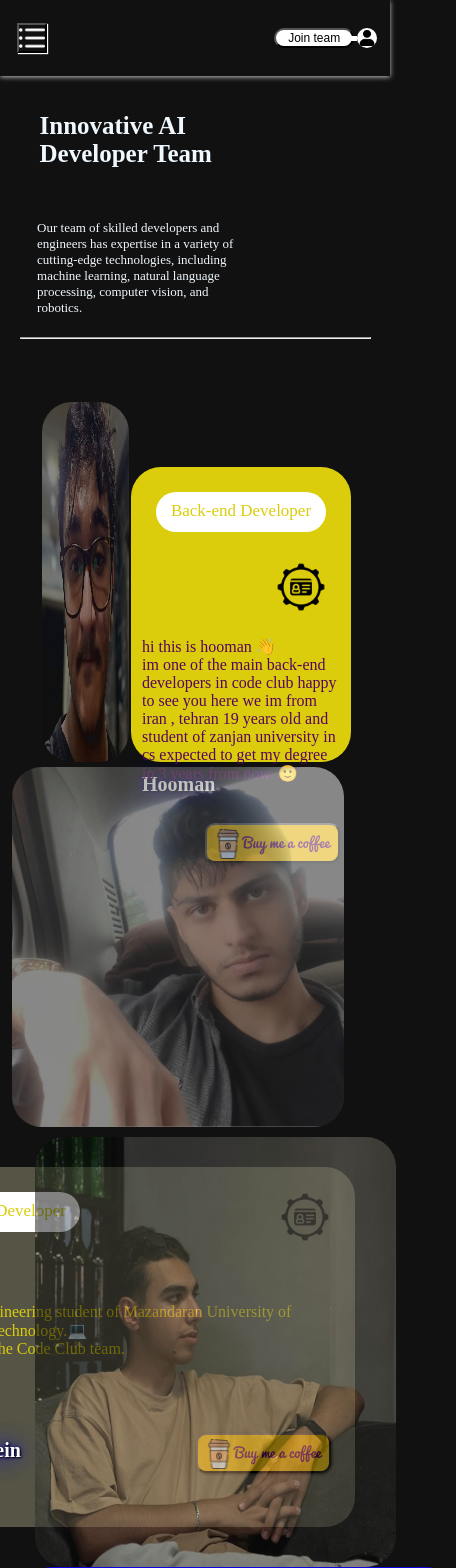
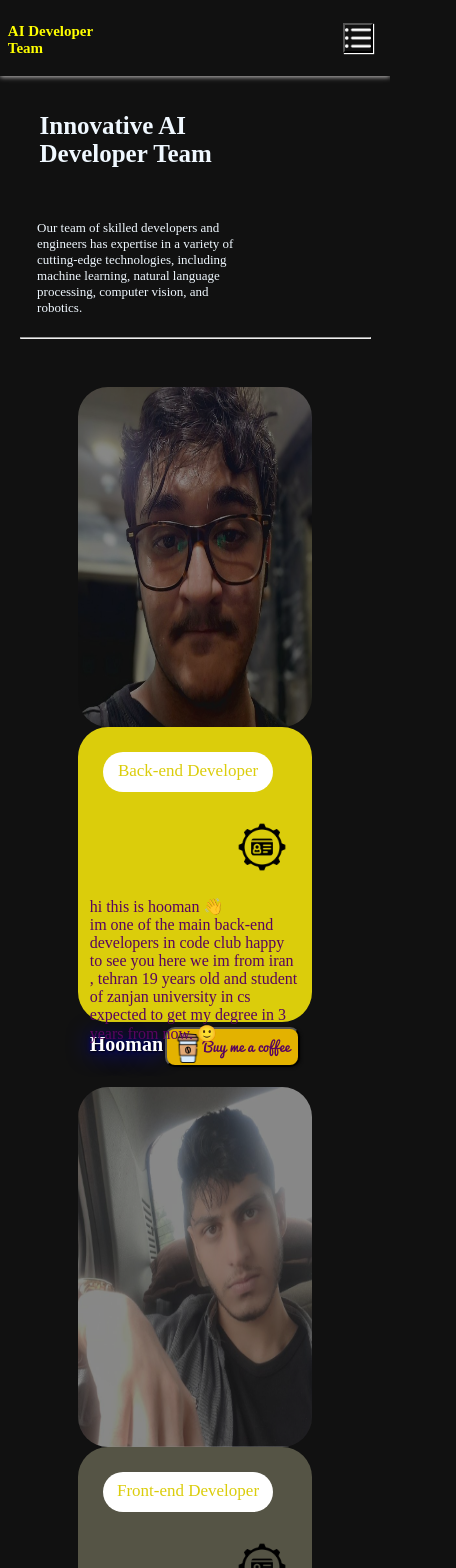
Before and after one commit to github-amirhossein/simple-dev-blog, a React (Vite) app: page / in a window 390 px wide. Shown: the top 1568 px of the page, 456 px wide, since content can reach past the window. Built offline with nearby package versions, Linux system fonts and the light colour scheme.

Commit message:
Update App.css

```diff
--- a/src/App.css
+++ b/src/App.css
@@ -161,21 +161,19 @@ a{
 .box-about{
     width: 100%;
     padding:0 0 5% 0%;
-    height: auto;
+    height: 1600px;
 
 }
 .body-about-developer{
-    width: 80%;
+    width: 90%;
     padding:0% 2% 0 2% ;
-    display: flex;
-    margin-left: 8%;
+    margin-left: 7%;
     height: 400px;
 
 }
 .about-img-developer{
-
-    width: 400px;
-    height: 400px;
+    width: 350px;
+    height: 380px;
     float: left;
 }
 .about-img-developer img{
@@ -184,7 +182,7 @@ a{
     opacity: 0.5;
     width: 95% ;
     height: 90%;
-    margin: 35px 1% 0 3%;
+    margin: 50px 1% 0 3%;
 }
 
 .about-img-developer img:hover{
@@ -210,7 +208,7 @@ a{
    border-radius:30px ;
     height: 295px;
     float: left;
-    width: 600px ;
+    width: 49% ;
 
 
 }
@@ -287,26 +285,26 @@ a{
     margin-bottom: 0px;
 }
 .body-about-developer1{
-    width: 85%;
+    width: 90%;
     padding:0% 2% 0 2% ;
     float: right;
-    margin-right: 7%;
+    margin-right: 2%;
     height: 370px;
 
 }
 .body-about-developer2{
-    width: 85%;
+    width: 95%;
     padding:0% 2% 0 2% ;
     float: right;
-    margin-right: 7%;
+    margin-right: 2%;
 
     height: 450px;
 
 }
 .about-img-developer1{
 
-    width: 350px;
-    height: 400px;
+    width: 300px;
+    height: 360px;
     float: right;
 }
 .about-matn-developer1{
@@ -321,7 +319,7 @@ a{
 .about-img-developer1 img{
     border-radius: 30px;
     width: 95% ;
-    height: 90%;
+    height: 100%;
     margin: 0 5% 0 2%;
     opacity: 0.5;
 }
@@ -458,8 +456,85 @@ a{
     .matn-developer-p{
         width: 90%;
     }
+    .box-about{
+        height: 2100px;
+    }
+}
+@media only screen and (max-width:870px) {
+
+.body-about-developer{
+    margin: 0;
+    width: 60%;
+    padding: 0 20%;
+    height: 720px;
+
+
+}
+.about-img-developer{
+    height: 360px;
+    width: 100%;
+}
+.about-matn-developer{
+    margin: 0;
+    width: 100%;
+}
+.body-about-developer1{
+    margin: 0;
+    width: 60%;
+    padding: 0 20%;
+    height: 740px;
+
+
+}
+.about-img-developer1{
+
+    width: 100%;
+}
+.about-img-developer1 img{
+    margin: 0;
+    width: 100%;
+}
+.about-img-developer2 img{
+    margin: 0;
+    width: 100%;
+}
+.about-img-developer img{
+    margin-left: 0;
+    margin-top: 20px;
+    width: 100%;
+    height: 340px;
+}
+.about-matn-developer1{
+    margin: 0;
+    width: 100%;
+}
+.body-about-developer2{
+    margin: 0;
+    width: 60%;
+    padding: 0 20%;
+    height: 800px;
+
+
+}
+.about-img-developer2{
+
+    width: 100%;
+}
+.about-matn-developer2{
+    margin: 0;
+    height: 350px;
+    width: 100%;
 }
 
+
+
+
+
+
+
+
+
+}
 
 
 
@@ -544,26 +619,22 @@ a{
 
 
 }
-@media only screen and (max-width:520px) {
-    .header-team{
-        display: none;
-    }
+@media only screen and (max-width:535px) {
 
     .join-team{
-        width: 35%;
+     display: none;
     }
     nav{
         width: 10%;
         height: 30px;
         margin-top: 10px;
+        float: right;
     }
     nav ul{
         display: none !important;
     }
     .hide{
         display: inline-block !important;
-
-
         width: 30px;
         height: 30px;
     }
@@ -588,4 +659,16 @@ a{
     .matn-head-body-about p{
         font-size: 13px;
     }
+    .all-project{
+        display: none;
+    }
+
+
+
+
+
+
+
+
+
 }
```
